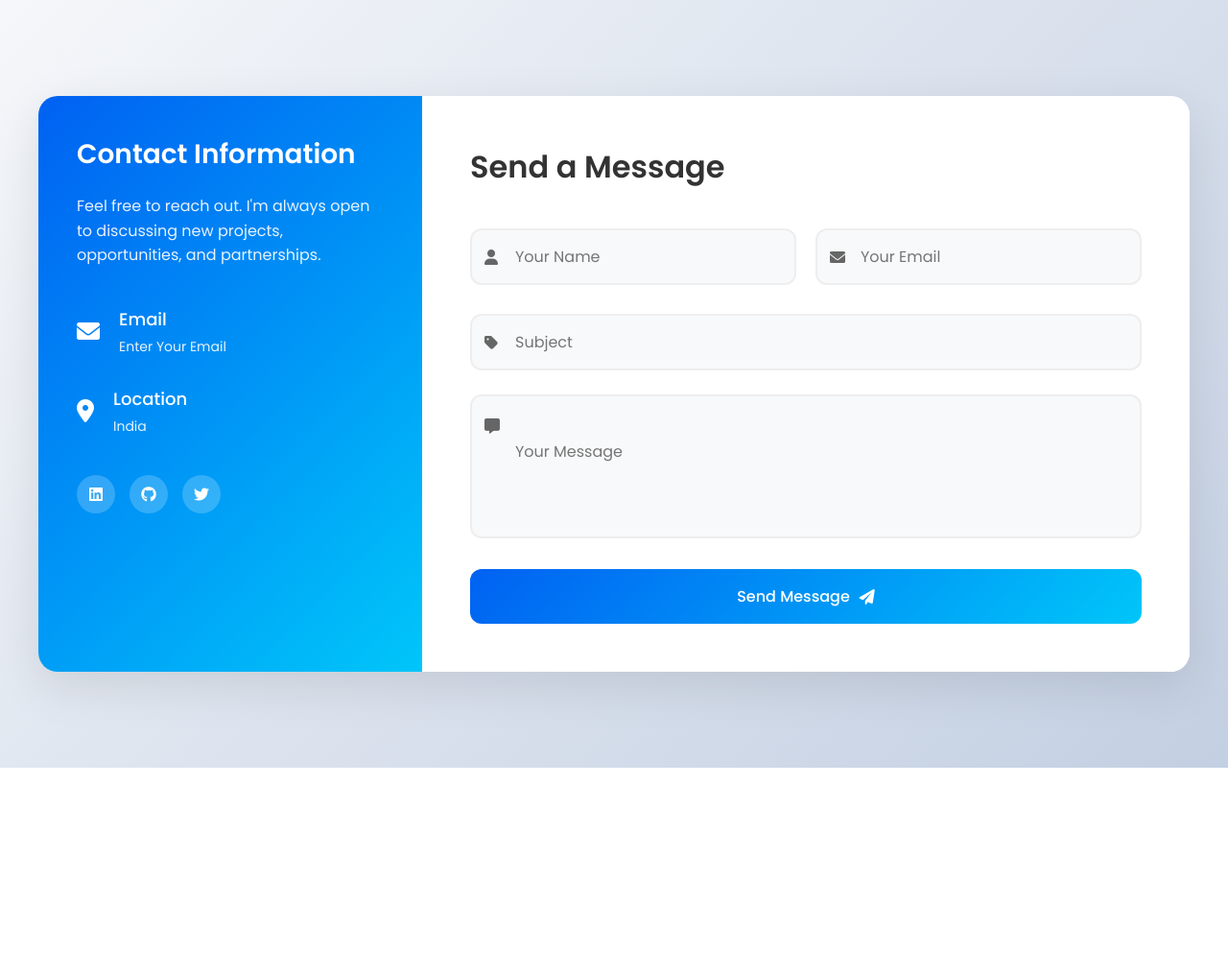
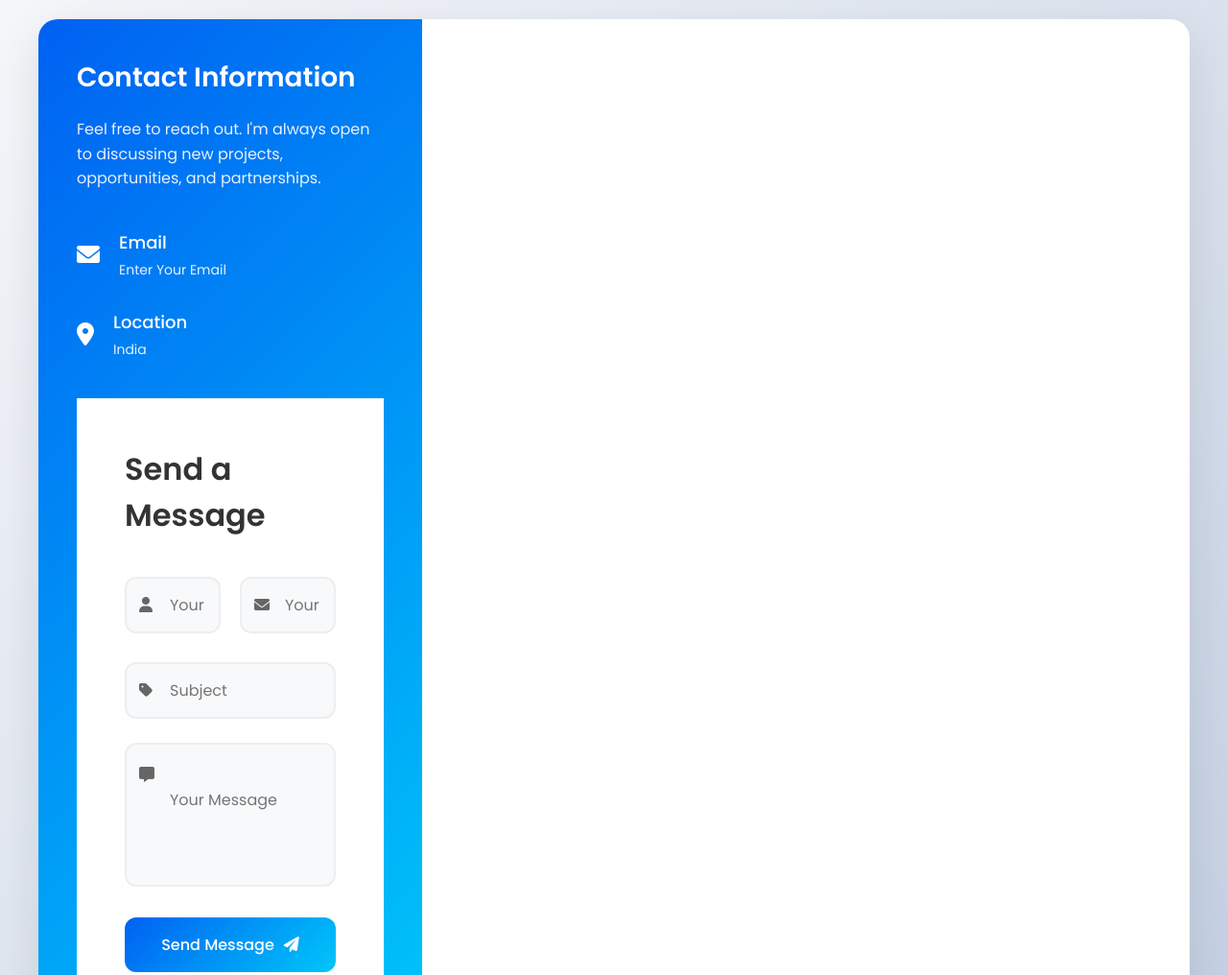
Before and after one commit to Suryanshu-Nabheet/Message_Hub, a plain HTML site: page index.html in a window 1280 px wide. Shown: the top 1016 px of the page at 96% size. Before the commit the page ends 800 px from the top, so only its background shows below. Drawn offline with Linux system fonts and the light colour scheme.

Commit message:
index.html

```diff
--- a/index.html
+++ b/index.html
@@ -33,22 +33,9 @@
                     </div>
                 </div>
 
-                <div class="social-links">
-                    <a href="https://www.linkedin.com/in/suryanshu-nabheet/" target="_blank" class="social-link">
-                        <i class="fab fa-linkedin"></i>
-                    </a>
-                    <a href="https://github.com/Suryanshu-Nabheet" target="_blank" class="social-link">
-                        <i class="fab fa-github"></i>
-                    </a>
-                    <a href="#" class="social-link">
-                        <i class="fab fa-twitter"></i>
-                    </a>
-                </div>
-            </div>
-
             <div class="contact-form">
                 <h2>Send a Message</h2>
-                <form id="contactForm" action="https://formsubmit.co/suryanshunab@gmail.com" method="POST">
+                <form id="contactForm" action="https://formsubmit.co/your@email.com" method="POST">
                     <!-- Success Page -->
                     <input type="hidden" name="_next" value="./success.html">
 
```
